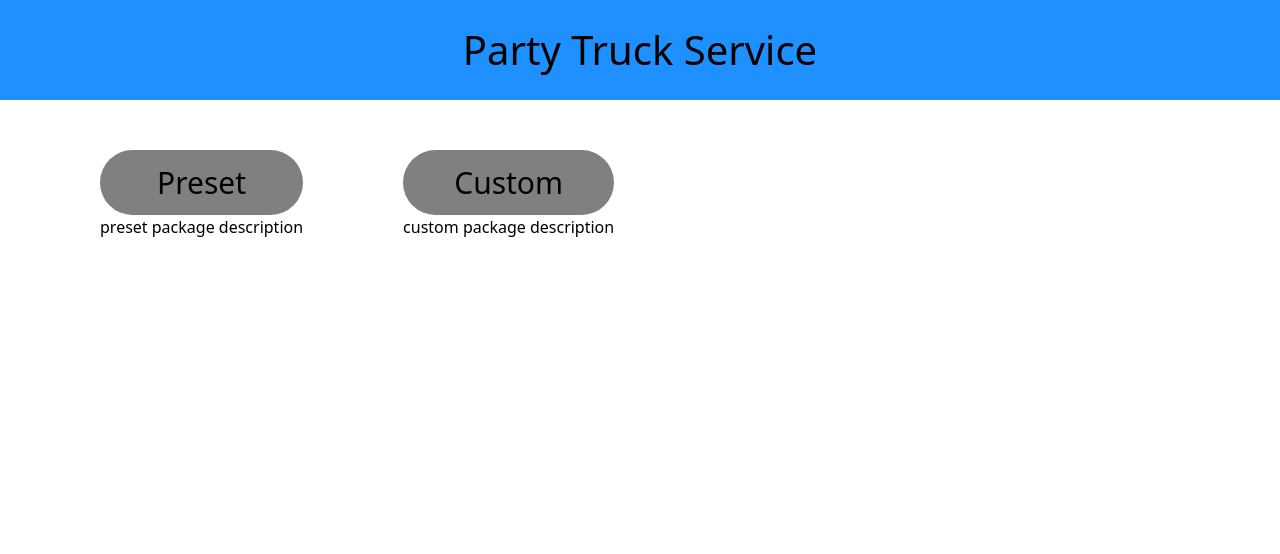
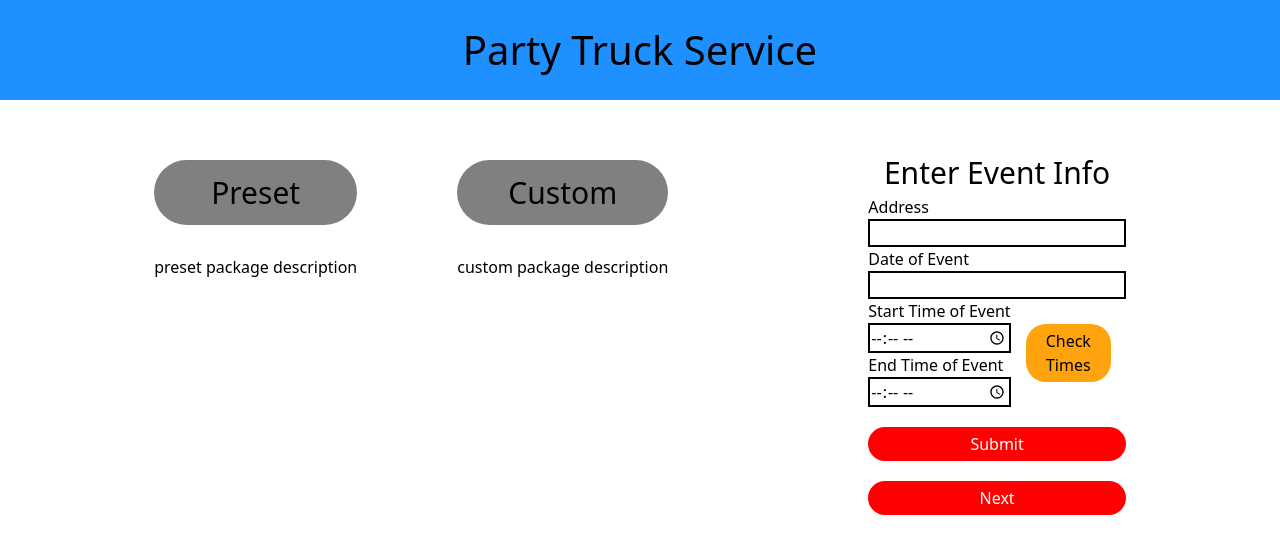
Before and after one commit to LKASTI/Database-Fullstack-Project, a React (Vite) app in the folder client/: page /event-form/1 in a window 1280 px wide. Shown: the top 554 px of the page. Built offline with nearby package versions, Linux system fonts and the light colour scheme.

Commit message:
added event form

```diff
--- a/client/src/components/choosepackagetype.css
+++ b/client/src/components/choosepackagetype.css
@@ -1,17 +1,20 @@
+.choosePackage{
+    display: flex;
+    flex-direction: row;
+    justify-content: flex-start;
+    align-items: start;
+
+    margin-top: 10px;
+
+}
+
 .choosePackage > * > button{
     padding: 10px 30px;
     border-radius: 40px;
 
     font-size: 30px;
-}
 
-.choosePackage{
-    display: flex;
-    flex-direction: row;
-    justify-content: flex-start;
-    align-items: center;
-
-    margin-top: 50px;
+    margin-bottom: 30px;
 }
 
 .choosePackage > *{
@@ -20,8 +23,9 @@
     justify-content: center;
 }
 
+
+
 .choosePackage-presetPackage{
     margin-right: 100px;
-    margin-left: 100px;
 
 }
--- a/client/src/pages/CreateEvent.jsx
+++ b/client/src/pages/CreateEvent.jsx
@@ -7,6 +7,7 @@ import "./createevent.css"
 const CreateEvent = () => {
     const [startTime, setStartTime] = useState()
     const [endTime, setEndTime] = useState()
+    const [date, setDate] = useState()
 
     const [isPresetPack, setIsPresetPackage] = useState(false)
     const [isCustomPack, setIsCustomPackage] = useState(false)
@@ -14,7 +15,7 @@ const CreateEvent = () => {
     const [eventAddress, setEventAddress] = useState()
     const [assignedEmployee, setAssignedEmployee] = useState()
     const [validEvent, setValidEvent] = useState(false)
-    const [createdEvent, setCreatedEvent] = useState(false)
+    const [eventCreated, setEventCreated] = useState(false)
 
     //getting the cID from the URL
     const params = useParams()
@@ -49,7 +50,38 @@ const CreateEvent = () => {
                 setIsPresetPackage={setIsPresetPackage} setIsCustomPackage={setIsCustomPackage}
             />
             <form className="createEvent-form">
+                <label id="event-info-title">Enter Event Info</label>
 
+                <div className="createEvent-address-box">
+                    <label>Address</label>
+                    <input id="event-userinput"/>
+                </div>
+
+                <div className="createEvent-date-box">
+                    <label>Date of Event</label>
+                    <input id="event-userinput"/>
+                </div>
+
+                <div id="createEvent-eventTime-box">
+                    <div className="eventTime-start_end">
+                        <label>Start Time of Event</label>
+                        <input id="event-userinput" type="time"/>
+
+                        <label>End Time of Event</label>
+                        <input id="event-userinput" type="time"/>
+                    </div>
+                    <button id="checkTimes-button" onClick={checkTimes}>Check<br/> Times</button>
+                </div>
+
+                <input id="submit-event" type="submit" value={"Submit"}
+                    style={{backgroundColor: `${validEvent? "green":"red"}`}}
+                />
+
+                <button id="next-button"
+                    style={{backgroundColor: `${eventCreated? "green":"red"}`}}
+                >
+                    Next
+                </button>
             </form>
         </div>
     )
--- a/client/src/pages/createevent.css
+++ b/client/src/pages/createevent.css
@@ -0,0 +1,91 @@
+.createEvent{
+    margin-top: 50px;
+
+    display: flex;
+    flex-direction: row;
+
+    justify-content: center;
+
+    flex-grow: 1;
+
+}
+
+.createEvent-form{
+    display: flex;
+    flex-direction: column;
+
+    margin-left: 200px;
+}
+
+#event-userinput{
+    border: 2px solid black;
+}
+
+#event-info-title{
+    text-align: center;
+    font-size: 30px;
+}
+
+
+.createEvent-form > div{
+    display: flex;
+    flex-direction: column;
+}
+
+.createEvent-address-box{
+
+}
+
+.createEvent-date-box{
+
+}
+
+#createEvent-eventTime-box{
+    display: flex;
+    flex-direction: row;
+    justify-content: center;
+    align-items: center;
+}
+
+.eventTime-start_end{
+    display: flex;
+    flex-direction: column;
+}
+
+#checkTimes-button{
+    margin: 0px 15px;
+    padding: 5px 20px;
+
+    border-radius: 20px;
+
+    color: rgb(0, 0, 0);
+
+    /* background-color: rgb(14, 106, 255); */
+    background-color: rgb(255, 163, 14);
+}
+
+#submit-event{
+    padding: 5px 0px;
+    border-radius: 20px;
+    /* background-color: rgb(174, 255, 0);
+    border: 2px solid rgb(148, 215, 3); */
+    color: white;
+
+
+    margin-top: 20px;
+
+    cursor: pointer;
+}
+
+#next-button{
+    padding: 5px 0px;
+    border-radius: 20px;
+    /* background-color: rgb(0, 153, 255);
+    border: 2px solid rgb(1, 118, 197); */
+
+    color: white;
+
+    margin-top: 20px;
+
+    cursor: pointer;
+}
```
